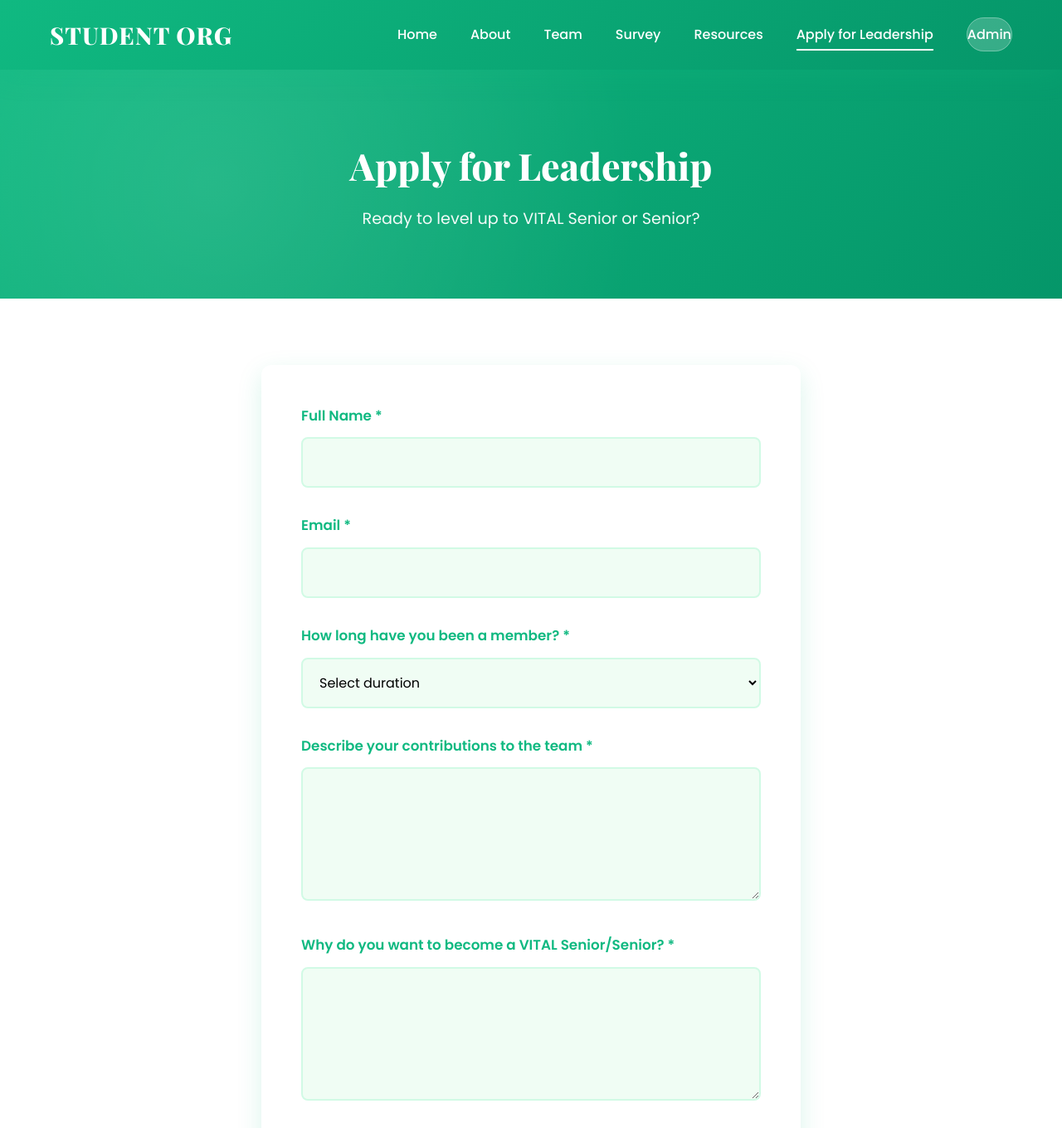
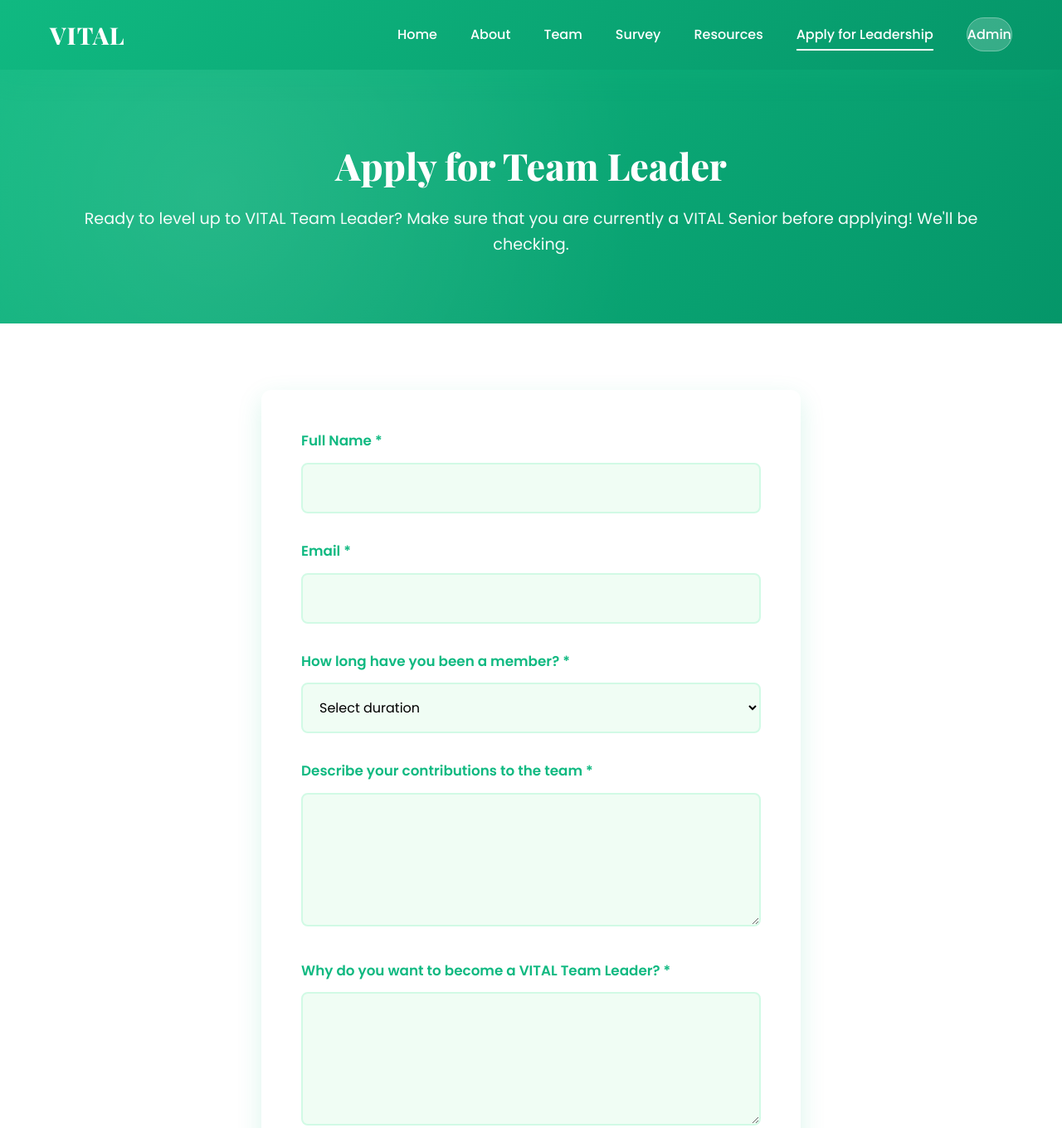
Before and after one commit to isabellatranhuynh-ops/student-org-website, a plain HTML site: page application.html in a window 1280 px wide. Shown: the top 1360 px of the page at 83% size. Drawn offline with nearby package versions, Linux system fonts and the light colour scheme.

Commit message:
Update application.html

```diff
--- a/application.html
+++ b/application.html
@@ -3,13 +3,13 @@
 <head>
     <meta charset="UTF-8">
     <meta name="viewport" content="width=device-width, initial-scale=1.0">
-    <title>Leadership Application - Student Organization</title>
+    <title>Leadership Application - VITAL</title>
     <link rel="stylesheet" href="css/styles.css">
 </head>
 <body>
     <nav class="navbar">
         <div class="container">
-            <div class="logo">Student Org</div>
+            <div class="logo">VITAL</div>
             <ul class="nav-links">
                 <li><a href="index.html">Home</a></li>
                 <li><a href="about.html">About</a></li>
@@ -24,8 +24,8 @@
 
     <section class="page-header">
         <div class="container">
-            <h1>Apply for Leadership</h1>
-            <p>Ready to level up to VITAL Senior or Senior?</p>
+            <h1>Apply for Team Leader</h1>
+            <p>Ready to level up to VITAL Team Leader? Make sure that you are currently a VITAL Senior before applying! We'll be checking.</p>
         </div>
     </section>
 
@@ -59,7 +59,7 @@
                     </div>
 
                     <div class="form-group">
-                        <label for="whyLeadership">Why do you want to become a VITAL Senior/Senior? *</label>
+                        <label for="whyLeadership">Why do you want to become a VITAL Team Leader? *</label>
                         <textarea id="whyLeadership" name="whyLeadership" rows="5" required></textarea>
                     </div>
 
@@ -69,11 +69,11 @@
                     </div>
 
                     <div class="form-group">
-                        <label for="role">Leadership role you're applying for *</label>
+                        <label for="role">Do you agree that the VITAL advisory team has the right to terminate you for any given time if any regulations have been broken? *</label>
                         <select id="role" name="role" required>
                             <option value="">Select role</option>
-                            <option value="vital-senior">VITAL Senior</option>
-                            <option value="senior">Senior</option>
+                            <option value="vital-senior">Yes</option>
+                            <option value="senior">No</option>
                         </select>
                     </div>
 
@@ -86,7 +86,7 @@
 
     <footer>
         <div class="container">
-            <p>&copy; 2026 Student Organization. All rights reserved.</p>
+            <p>&copy; 2026 VITAL. All rights reserved.</p>
         </div>
     </footer>
 
```
